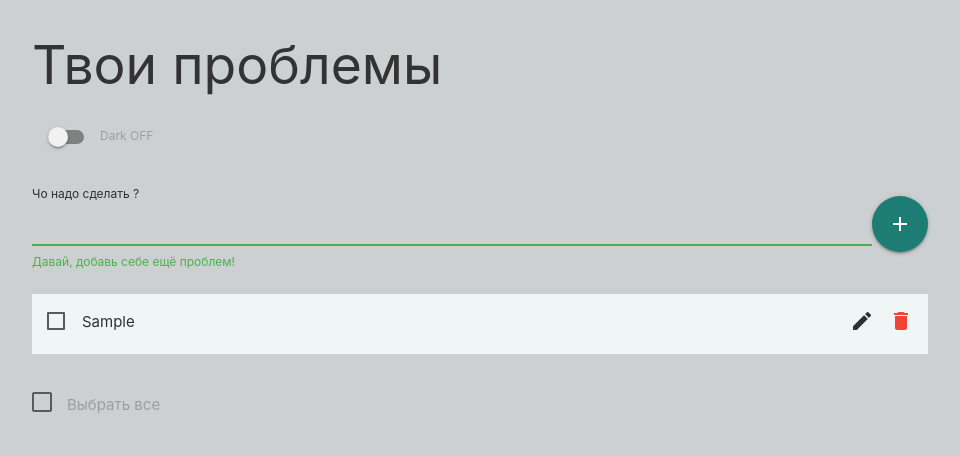
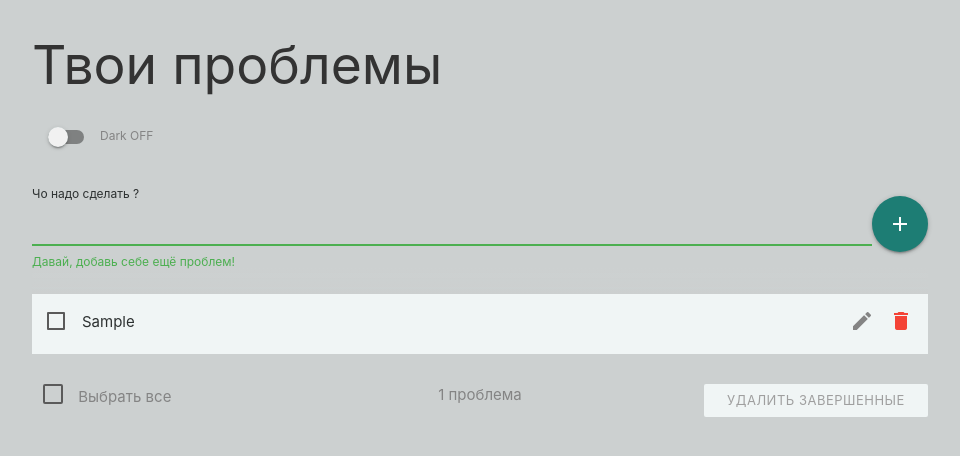
Before and after one commit to nalezhytyi/todo, a React (Create React App) app: page / in a window 1280 px wide. Both pictures are taken after typing "Sample" into the empty fields and a click on the button "add". Shown: the top 456 px of the page, without its empty margins (160-1120 px from the left). Built offline with nearby package versions, Linux system fonts and the light colour scheme.

Commit message:
added completed todos counter and delete todo button

```diff
--- a/src/components/Footer.jsx
+++ b/src/components/Footer.jsx
@@ -1,14 +1,11 @@
-import React, { useContext, useEffect, useState } from 'react';
+import React, { useContext, useState } from 'react';
 import { Context } from '../context';
 
-const Footer = (props) => {
+const Footer = ({ todos }) => {
   const [checkAll, setCheckAll] = useState(false);
-  const [todos, setTodos] = useState(props.todos);
   const { dispatch } = useContext(Context);
 
-  useEffect(() => {
-    setTodos(props.todos);
-  }, [props.todos]);
+  const unfinishedTodos = todos.filter((todo) => todo.completed === false);
 
   const handleChangeAll = () => {
     dispatch({
@@ -18,16 +15,49 @@ const Footer = (props) => {
     setCheckAll(!checkAll);
   };
 
+  const deleteTodos = () => {
+    if (unfinishedTodos) {
+      dispatch({ type: 'removeCompletedTodo' });
+      setCheckAll(false);
+    }
+  };
+
+  const declOfNum = (n, text_forms) => {
+    n = Math.abs(n) % 100;
+    const n1 = n % 10;
+    if (n > 10 && n < 20) {
+      return text_forms[2];
+    }
+    if (n1 > 1 && n1 < 5) {
+      return text_forms[1];
+    }
+    if (n1 === 1) {
+      return text_forms[0];
+    }
+    return text_forms[2];
+  };
+
   return (
-    <div className='footer'>
+    <div className='footer-wrapper'>
       {todos.length === 0 ? (
         <h6>Поздравляю, вы порешали все свои проблемы, и теперь вам нечего делать!</h6>
       ) : (
-        <div className='footer'>
-          <label>
+        <div className='row'>
+          <label className='col s6 m4 l3 center-on-small-only'>
             <input className='filled-in' type='checkbox' onChange={handleChangeAll} />
             <span>Выбрать всe</span>
           </label>
+          <p className='col s6 m4 l6 center'>
+            {unfinishedTodos.length}{' '}
+            {declOfNum(unfinishedTodos.length, ['проблема', 'проблемы', 'проблем'])}
+          </p>
+          <button
+            disabled={unfinishedTodos.length >= todos.length}
+            className='waves-effect waves-light btn-small col s12 m4 l3'
+            onClick={deleteTodos}
+          >
+            Удалить завершенные
+          </button>
         </div>
       )}
     </div>
--- a/src/components/TodoList.jsx
+++ b/src/components/TodoList.jsx
@@ -6,7 +6,7 @@ const TodoList = ({ todos }) => {
   return (
     <ul className='todo-list'>
       {todos.map((todo) => (
-        <Slide direction='up' triggerOnce key={todo.id}>
+        <Slide triggerOnce key={todo.id}>
           <TodoItem {...todo} todo={todo} />
         </Slide>
       ))}
--- a/src/index.css
+++ b/src/index.css
@@ -4,17 +4,18 @@
 :root {
     --text--main: #333333;
     --text--dimmed: #2d3131;
+    --text--lighten: #848484;
 
     --background--main: #ccd0d0;
     --background--elements: #f0f5f5;
     --background--input: 204, 208, 208;
-
 }
 
 /*THEME: DARK MODE*/
 [data-theme='dark'] {
     --text--main: #b6b6b6;
     --text--dimmed: #c4c4c4;
+    --text--lighten: #9e9e9e;
 
     --background--main: #242727;
     --background--elements: #1b1d1d;
@@ -39,6 +40,11 @@ body {
 
 input {
     color: var(--text--dimmed);
+}
+
+label {
+    color: var(--text--lighten);
+
 }
 
 /*INPUTFIELD*/
@@ -94,7 +100,7 @@ input {
 .todo .icons-group i {
     cursor: pointer;
     margin-left: 1rem;
-    color: var(--text--dimmed);
+    color: var(--text--lighten);
 }
 
 .todo.editable {
@@ -102,6 +108,19 @@ input {
 }
 
 /*FOOTER*/
-.footer {
-    margin: 2.5rem 0;
+.footer-wrapper {
+    width: 100%;
+
+    color: var(--text--lighten);
+    margin: 2rem 0 3rem;
 }
+
+.footer-wrapper button:disabled {
+    background-color: var(--background--elements) !important;
+}
+
+@media screen and (max-width: 600px) {
+    .footer-wrapper button {
+        margin: 2rem 0;
+    }
+}
--- a/src/reducer.js
+++ b/src/reducer.js
@@ -28,6 +28,7 @@ export default function reducer(state, action) {
       return state.map((todo) => {
         if (todo.id === action.todo.id) {
           todo.title = action.payload;
+          todo.completed = false;
           return todo;
         }
         return todo;
@@ -36,6 +37,9 @@ export default function reducer(state, action) {
     case 'remove':
       return state.filter((todo) => todo.id !== action.payload);
 
+    case 'removeCompletedTodo':
+      return state.filter((todo) => todo.completed === false);
+
     default:
       return state;
   }
```
